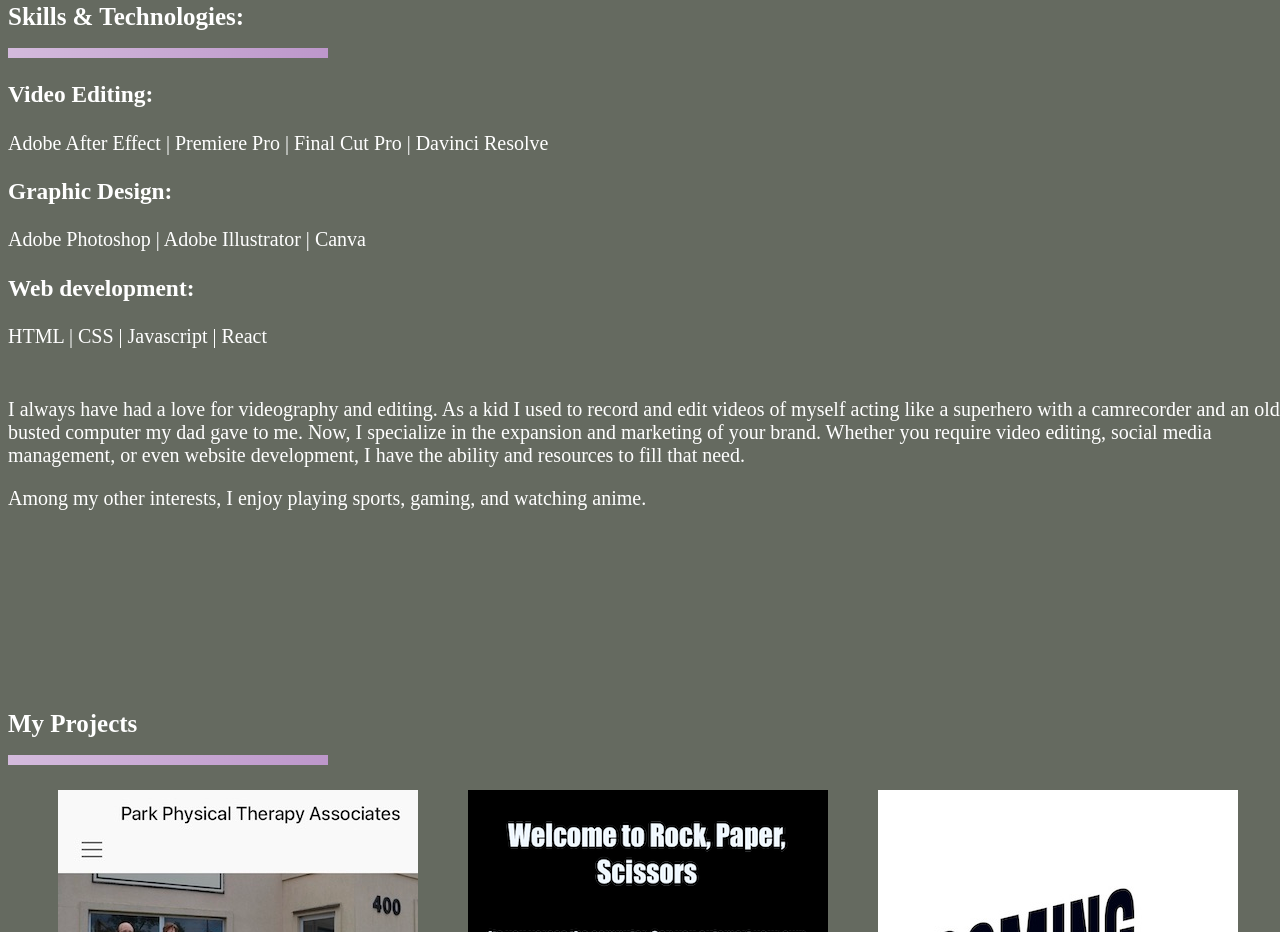
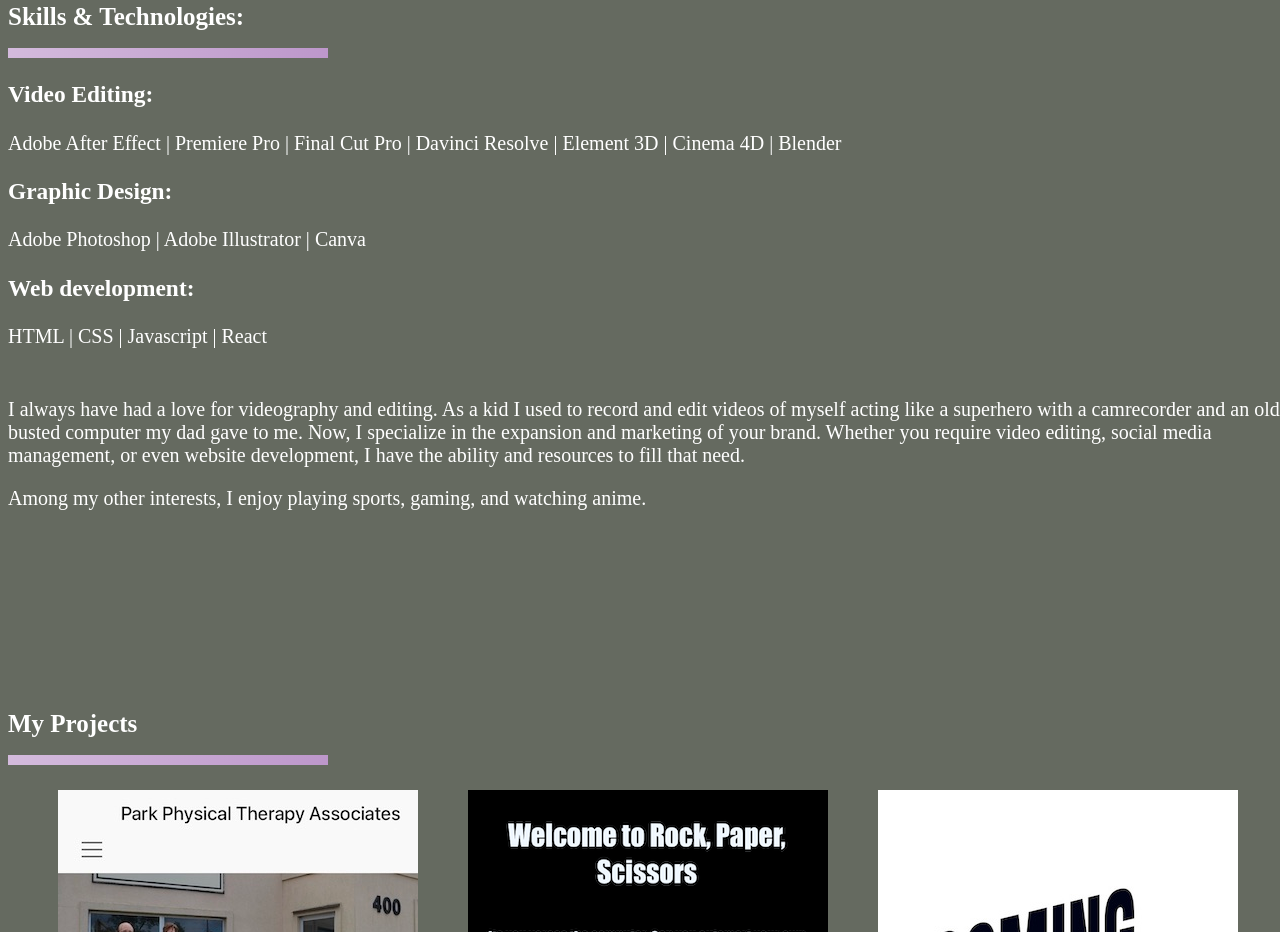
Before and after one commit to ZayDavid64/VideoPort, a plain HTML site: page index.html in a window 1280 px wide. Shown: the part 797-1729 px from the top of the page. Drawn offline with Linux system fonts and the light colour scheme.

Commit message:
Add edit skills

```diff
--- a/index.html
+++ b/index.html
@@ -37,7 +37,7 @@
     <div class="bar"></div>
     <div class="skills">
     <h3>Video Editing:</h1>
-    <p> Adobe After Effect | Premiere Pro | Final Cut Pro | Davinci Resolve</p>
+    <p> Adobe After Effect | Premiere Pro | Final Cut Pro | Davinci Resolve | Element 3D | Cinema 4D | Blender</p>
     <h3>Graphic Design:</h3>
     <p >Adobe Photoshop | Adobe Illustrator | Canva</p>
     <h3>Web development:</h3>
```
